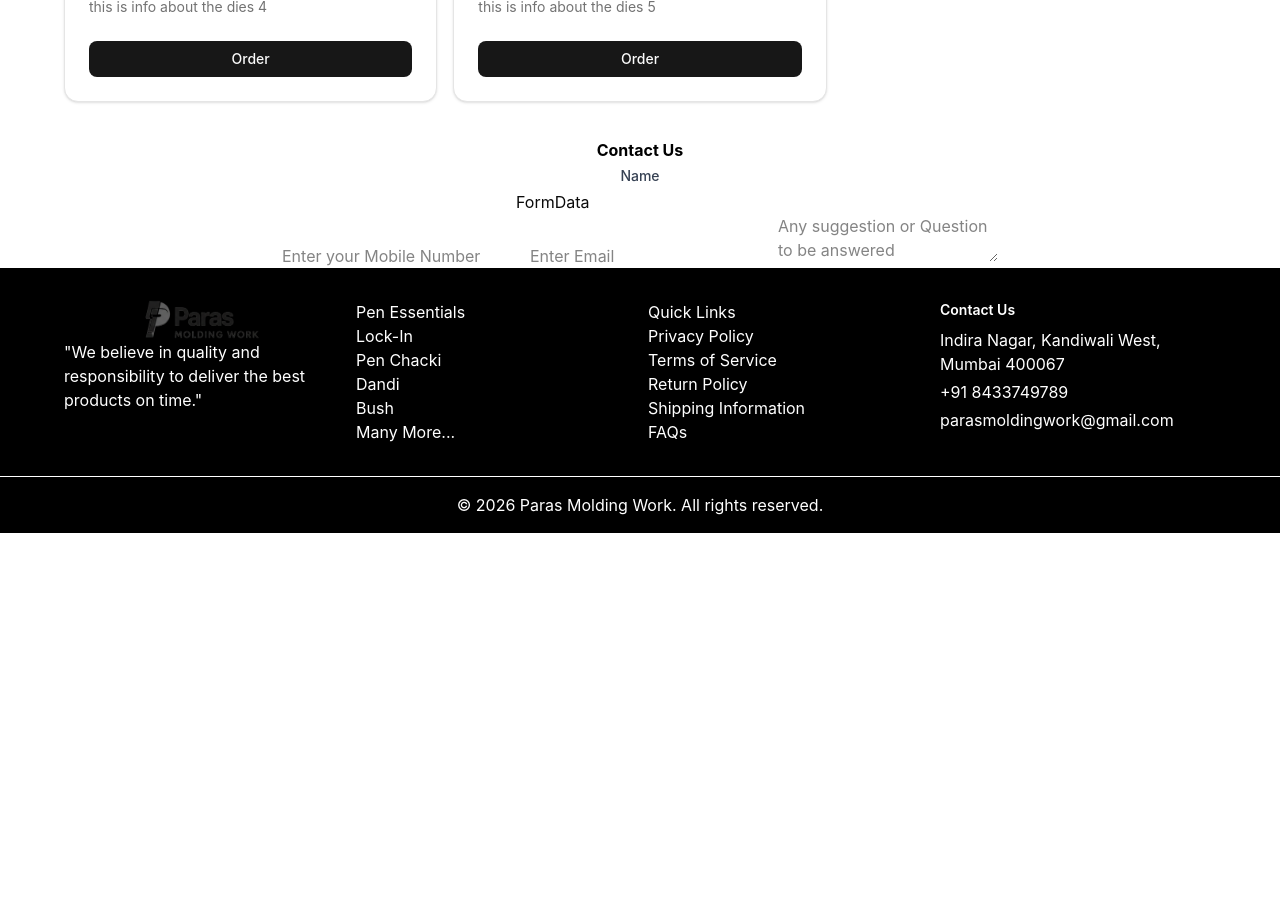
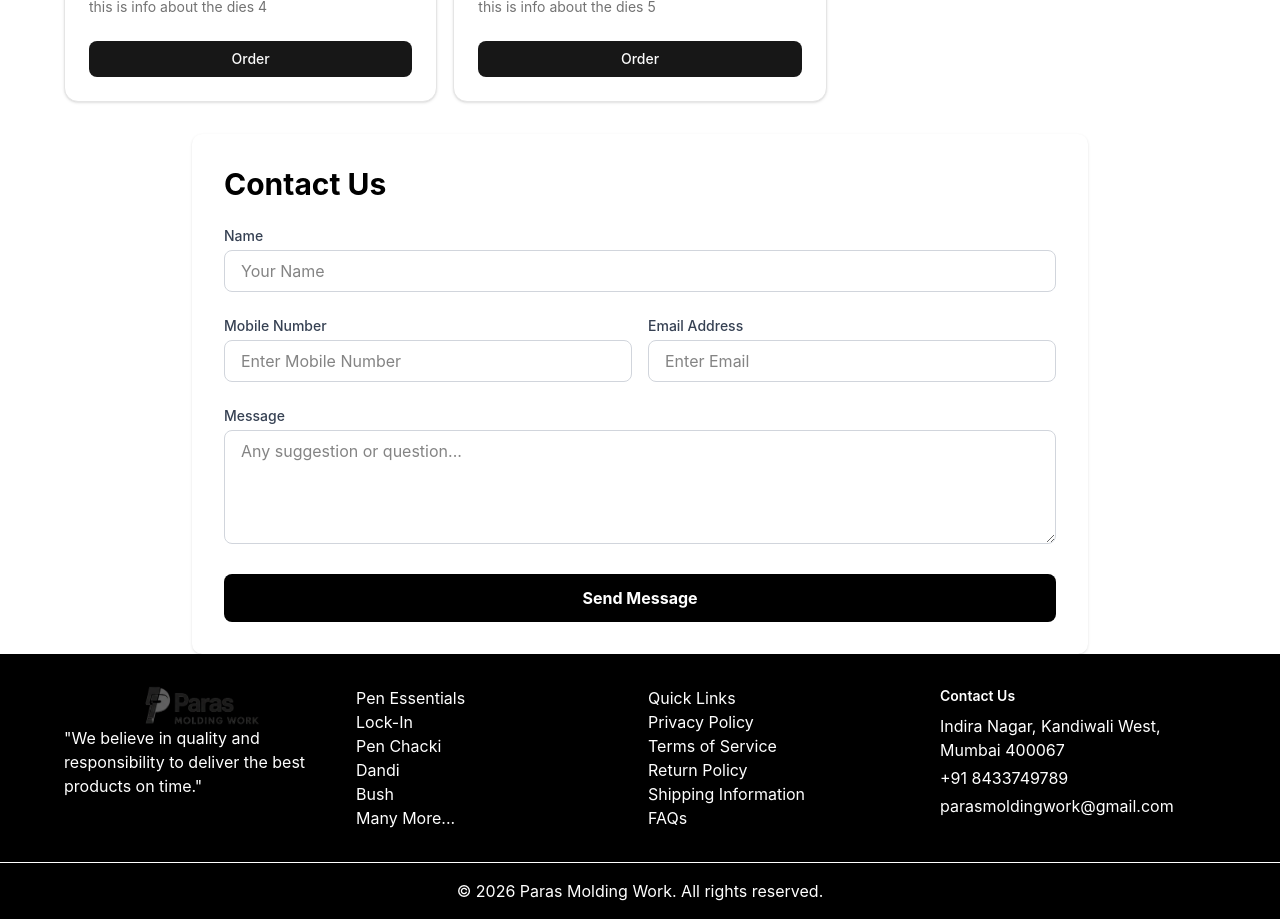
Before and after one commit to Vijay0908-lab/Molding-Web, a React (Vite) app in the folder Front-End/: page / in a window 1280 px wide. Shown: the part 1240-2159 px from the top of the page. Before the commit the page ends 1773 px from the top, so only its background shows below. Built offline with nearby package versions, Linux system fonts and the light colour scheme.

Commit message:
cards are added using the shadCn

```diff
--- a/Front-End/src/pages/Home.jsx
+++ b/Front-End/src/pages/Home.jsx
@@ -68,42 +68,76 @@ function Home(){
             </div>
 
 
-            <div className="Contact text-center ">
-                <h1 className="text-black font-bold py-1">Contact Us</h1>
+            <div className="max-w-4xl mx-auto p-8 bg-white rounded-lg shadow-sm">
+  <h1 className="text-3xl font-bold text-black mb-6">Contact Us</h1>
 
-                <div className="grid grid-cols-1">
-
-
-               <form className="grid grid-cols-1 text-center">
-                <ul>
-               <li className="fleax space-y-2">
-                <label htmlFor="name" className="block text-sm font-medium text-gray-700 mb-1">Name</label>
-                 <input type="text"
+  <form className="grid grid-cols-1 gap-6">
+    {/* Name Input */}
+    <div>
+      <label htmlFor="name" className="block text-sm font-medium text-gray-700 mb-1">
+        Name
+      </label>
+      <input
+        type="text"
+        id="name"
+        className="w-full px-4 py-2 border border-gray-300 rounded-md focus:ring-2 focus:ring-blue-500 focus:outline-none"
         placeholder="Your Name"
-                 value={FormData.name}
+        //value={formData.name}
         required
       />
-               </li>
+    </div>
 
-
+    {/* Mobile & Email Group */}
+    <div className="grid grid-cols-1 md:grid-cols-2 gap-4">
+      <div>
+        <label htmlFor="number" className="block text-sm font-medium text-gray-700 mb-1">
+          Mobile Number
+        </label>
         <input
-                 type="Number"
-                 placeholder="Enter your Mobile Number"
-                 value = {FormData.Number}
+          type="tel"
+          id="number"
+          className="w-full px-4 py-2 border border-gray-300 rounded-md focus:ring-2 focus:ring-blue-500 focus:outline-none"
+          placeholder="Enter Mobile Number"
+         // value={formData.number}
           required
         />
+      </div>
+      <div>
+        <label htmlFor="email" className="block text-sm font-medium text-gray-700 mb-1">
+          Email Address
+        </label>
         <input
           type="email"
+          id="email"
+          className="w-full px-4 py-2 border border-gray-300 rounded-md focus:ring-2 focus:ring-blue-500 focus:outline-none"
           placeholder="Enter Email"
-                 value={FormData.email}/>
+          //value={formData.email}
+        />
+      </div>
+    </div>
 
+    {/* Message Input */}
+    <div>
+      <label htmlFor="message" className="block text-sm font-medium text-gray-700 mb-1">
+        Message
+      </label>
       <textarea
-                 placeholder="Any suggestion or Question to be answered"
-                 value={FormData.message}/>
-                </ul>
+        id="message"
+        rows="4"
+        className="w-full px-4 py-2 border border-gray-300 rounded-md focus:ring-2 focus:ring-blue-500 focus:outline-none"
+        placeholder="Any suggestion or question..."
+        //value={formData.message}
+      />
+    </div>
 
+    {/* Submit Button */}
+    <button
+      type="submit"
+      className="w-full bg-black text-white font-bold py-3 px-6 rounded-md hover:bg-gray-800 transition-colors"
+    >
+      Send Message
+    </button>
   </form>
-                </div>
 </div>
         </>
     )
```
Lines whose indentation alone changed are shown as unchanged.
